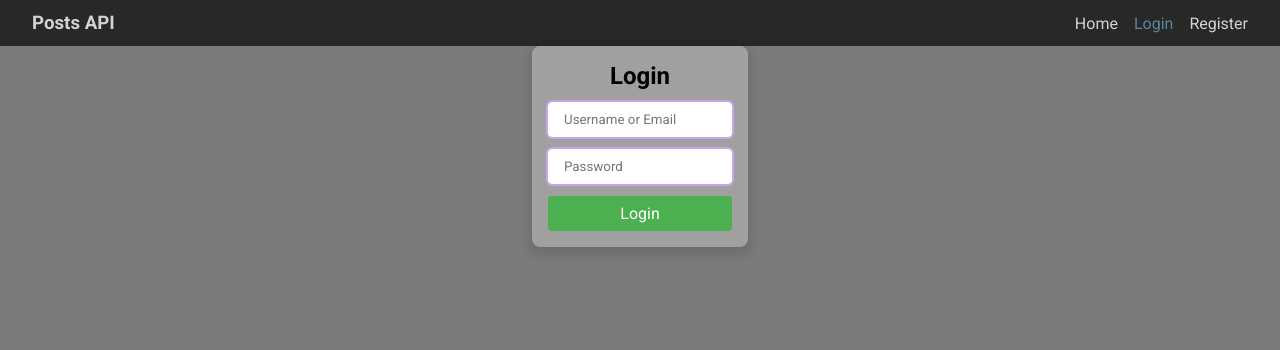
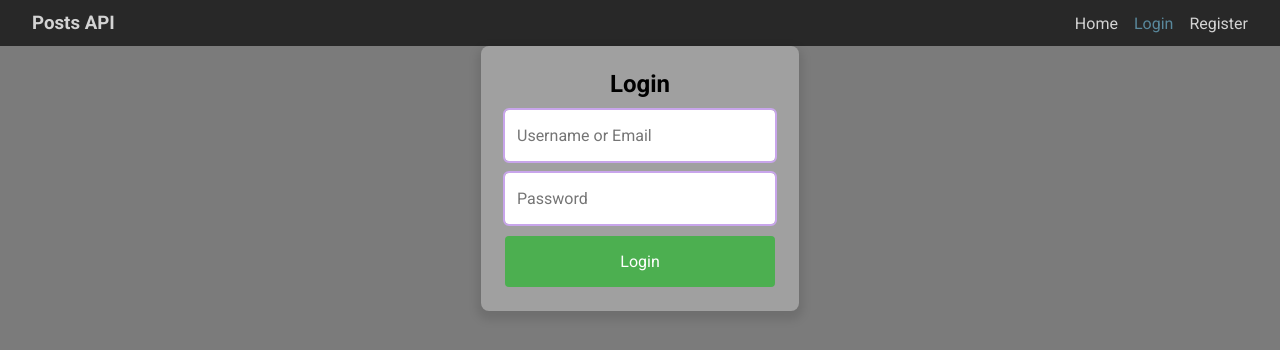
Before and after one commit to WebDevelopmentLearn/PostsApi, a React (Create React App) app in the folder frontend/: page /login in a window 1280 px wide. Shown: the top 350 px of the page. Built offline with nearby package versions, Linux system fonts and the light colour scheme.

Commit message:
Minor changes in the Register and Login forms

```diff
--- a/frontend/src/components/LoginForm/LoginForm.module.css
+++ b/frontend/src/components/LoginForm/LoginForm.module.css
@@ -6,9 +6,21 @@
   gap: 12px;
   width: fit-content;
   background-color: #a0a0a0;
-  padding: 16px;
+  padding: 24px;
   border-radius: 8px;
   box-shadow: 0px 5px 10px 4px rgba(0, 0, 0, 0.1);
+}
+.LoginForm input {
+  padding: 16px 24px 16px 12px;
+  font-size: 16px;
+  border: none;
+  border-radius: 4px;
+  outline: 2px solid #c8a5eb;
+  transition: outline-color 0.5s;
+  min-width: 270px;
+}
+.LoginForm input:focus {
+  outline-color: #541a89;
 }
 
 .LoginHeader {
@@ -17,7 +29,7 @@
 
 .LoginBtn {
   width: 100%;
-  padding: 8px;
+  padding: 16px;
   border: none;
   border-radius: 4px;
   background-color: #4CAF50;
--- a/frontend/src/components/LoginForm/LoginForm.module.scss
+++ b/frontend/src/components/LoginForm/LoginForm.module.scss
@@ -8,9 +8,24 @@
   width: fit-content;
   background-color: #a0a0a0;
 
-  padding: 16px;
+  padding: 24px;
   border-radius: 8px;
   box-shadow: 0px 5px 10px 4px rgba(0, 0, 0, 0.1);
+
+  input {
+    padding: 16px 24px 16px 12px;
+    font-size: 16px;
+    border: none;
+    border-radius: 4px;
+    outline: 2px solid #c8a5eb;
+
+    transition: outline-color 0.5s;
+    min-width: 270px;
+
+    &:focus {
+      outline-color: #541a89;
+    }
+  }
 }
 
 .LoginHeader {
@@ -21,7 +36,7 @@
 
 .LoginBtn {
   width: 100%;
-  padding: 8px;
+  padding: 16px;
   border: none;
   border-radius: 4px;
   background-color: #4CAF50;
--- a/frontend/src/components/RegisterForm/RegisterForm.module.css
+++ b/frontend/src/components/RegisterForm/RegisterForm.module.css
@@ -6,25 +6,26 @@
   gap: 12px;
   width: fit-content;
   background-color: #a0a0a0;
-  padding: 16px;
+  padding: 24px;
   border-radius: 8px;
   box-shadow: 0px 5px 10px 4px rgba(0, 0, 0, 0.1);
 }
-
-input {
-  padding: 10px 16px;
+.RegisterForm input {
+  padding: 16px 24px 16px 12px;
+  font-size: 16px;
   border: none;
   border-radius: 4px;
   outline: 2px solid #c8a5eb;
   transition: outline-color 0.5s;
+  min-width: 270px;
 }
-input:focus {
+.RegisterForm input:focus {
   outline-color: #541a89;
 }
 
 .RegisterBtn {
   width: 100%;
-  padding: 8px;
+  padding: 16px;
   border: none;
   border-radius: 4px;
   background-color: #4CAF50;
--- a/frontend/src/components/RegisterForm/RegisterForm.module.scss
+++ b/frontend/src/components/RegisterForm/RegisterForm.module.scss
@@ -8,30 +8,32 @@
     width: fit-content;
     background-color: #a0a0a0;
 
-    padding: 16px;
+    padding: 24px;
     border-radius: 8px;
     box-shadow: 0px 5px 10px 4px rgba(0, 0, 0, 0.1);
 
-
-}
-
     input {
-    padding: 10px 16px;
+        padding: 16px 24px 16px 12px;
+        font-size: 16px;
         border: none;
         border-radius: 4px;
         outline: 2px solid #c8a5eb;
 
         transition: outline-color 0.5s;
+        min-width: 270px;
 
         &:focus {
             outline-color: #541a89;
         }
     }
+}
+
+
 
 
 .RegisterBtn {
     width: 100%;
-    padding: 8px;
+    padding: 16px;
     border: none;
     border-radius: 4px;
     background-color: #4CAF50;
```
Also changed, not shown: 2 other files (tests, documents, lock files or other folders). Lines whose indentation alone changed are shown as unchanged.
